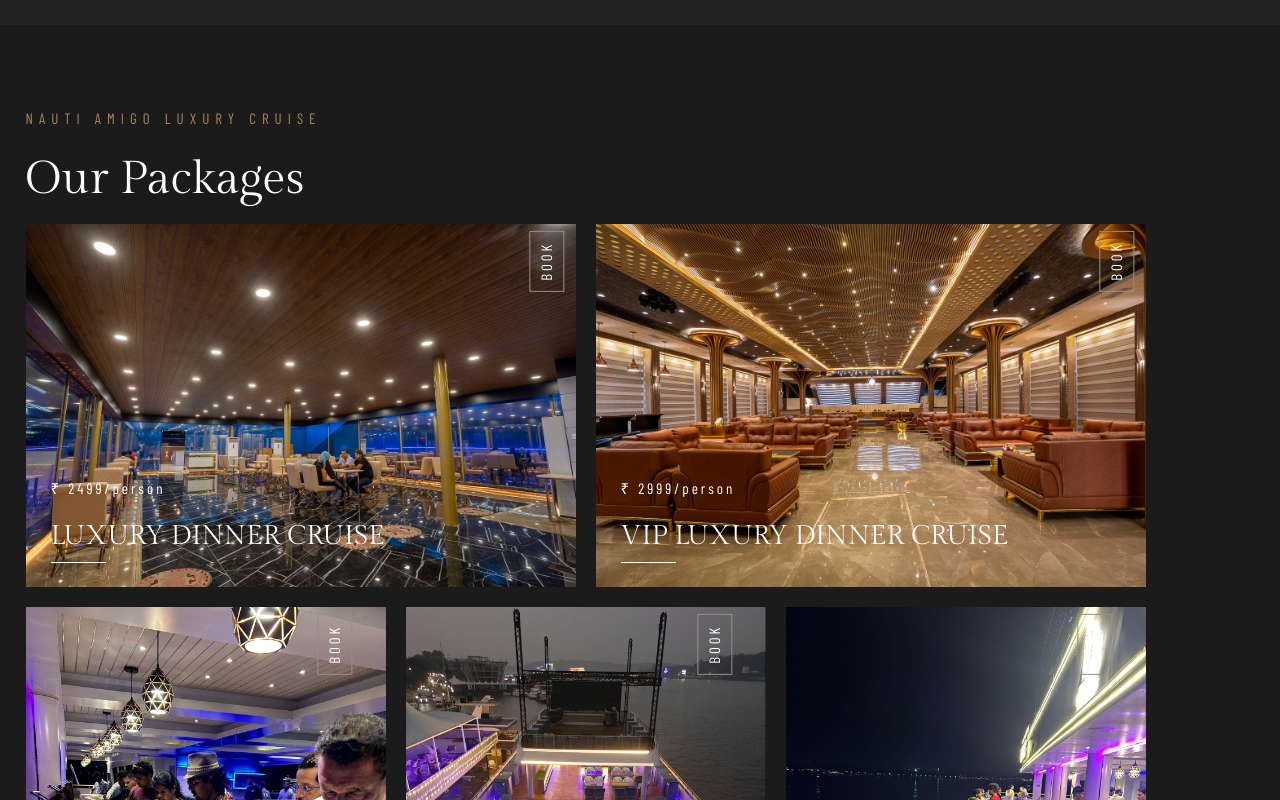
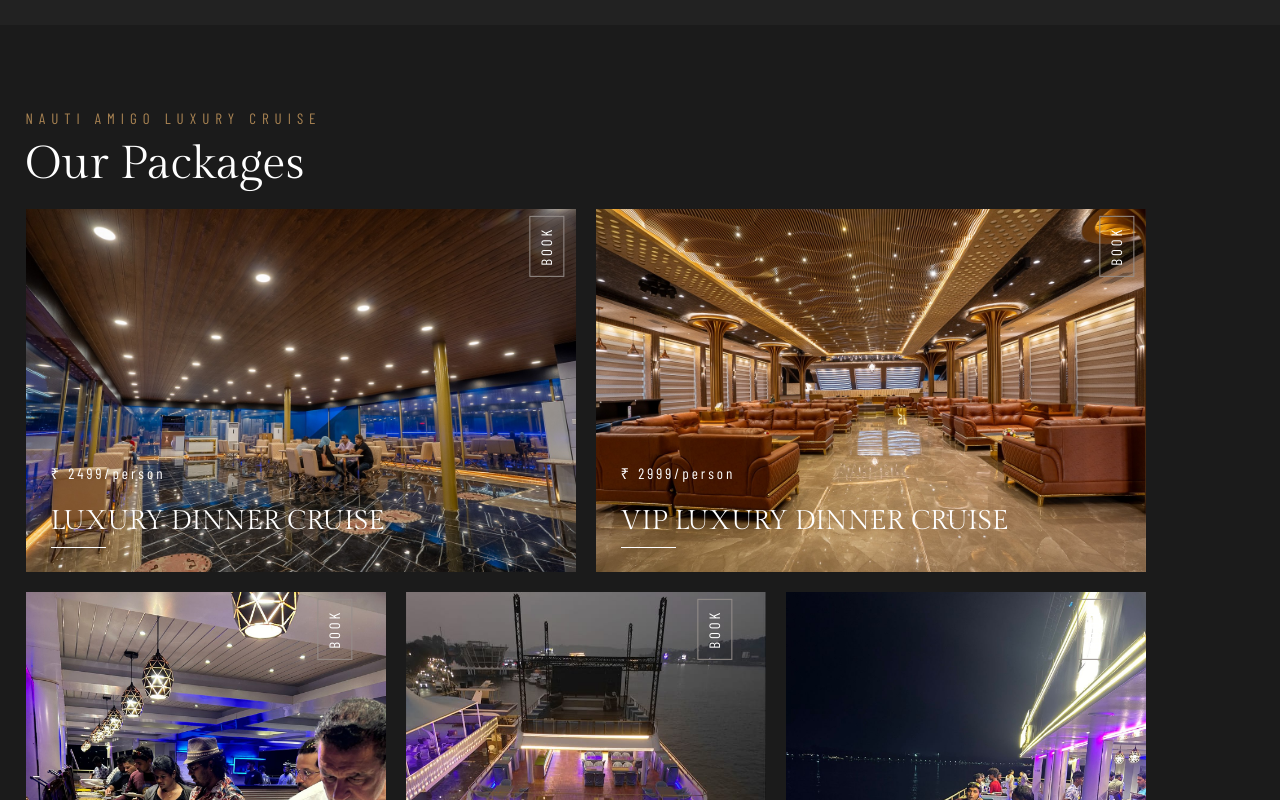
Before and after one commit to Kratagya-Webkorps/nautiamigo-angular, an Angular app: page / in a window 1280 px wide. Shown: the part 1500-2300 px from the top of the page. Built offline with nearby package versions, Linux system fonts and the light colour scheme.

Commit message:
give proper padding in about section

```diff
--- a/src/app/packages-section/packages-section.component.css
+++ b/src/app/packages-section/packages-section.component.css
@@ -37,7 +37,7 @@
   line-height: 57.5px;
   letter-spacing: 0px;
   color: #FFFFFF;
-  margin: 20px 0 0 0;
+  margin: 5px 0 0 0;
   padding: 0;
   position: relative;
   left: 0;
```
